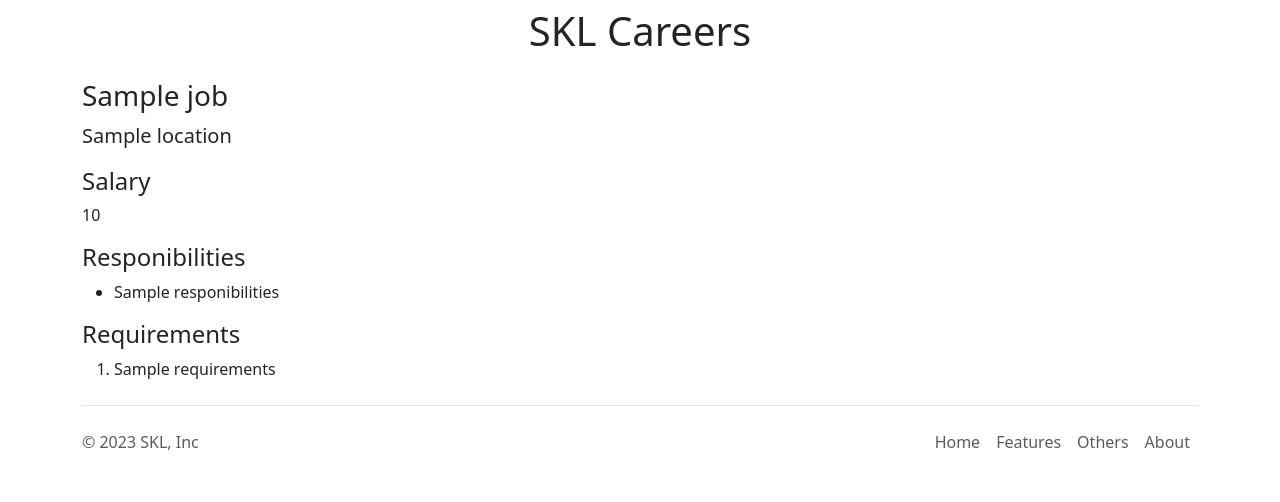
After one commit to skl1028/skl-website-v2, a Flask app: template templates/jobpage.html in a window 1280 px wide. The commit adds this page. Shown: the part 561-1063 px from the top of the page. Run offline with Flask 3, Linux system fonts and the light colour scheme; the template is opened without the code that fills it: most values are stand-ins (such as "Sample title", 1, 10 or a date in 2020).

Commit message:
dynamic page for job page

```diff
--- a/app.py
+++ b/app.py
@@ -1,5 +1,5 @@
 from flask import Flask, render_template, jsonify
-from database import joblist_from_db
+from database import joblist_from_db, load_job_from_db
 
 app = Flask(__name__)
 
@@ -7,8 +7,7 @@ app = Flask(__name__)
 def hello_skl():
   jobs = joblist_from_db()
   return render_template('home.html',
-                          jobs=jobs,
-                          company_name='SKL')
+                          jobs=jobs)
 @app.route("/api/jobs")
 def list_jobs():
   jobs = joblist_from_db()
@@ -18,5 +17,13 @@ def list_jobs():
 def about():
   return render_template('about.html')
 
+@app.route("/job/<id>")
+def job_info(id):
+  job = load_job_from_db(id)
+  if not job:
+    return "Not Found", 404
+  return render_template('jobpage.html',
+                          job=job)
+
 if __name__ == '__main__':
   app.run(host='0.0.0.0', debug=True)
--- /dev/null
+++ b/templates/banner.html
@@ -0,0 +1,7 @@
+<style>
+  #banner{
+    height: 500px;
+    width: 100%;
+    object-fit: cocover;
+  }</style>
+   <img class="img-fluid" id ="banner" src="https://skl-website-1--leungkys.repl.co/static/skl.jpg" height="300">
--- /dev/null
+++ b/templates/bootstrap.html
@@ -0,0 +1,3 @@
+<meta charset="utf-8">
+<meta name="viewport" content="width=device-width, initial-scale=1">
+<link href="https://cdn.jsdelivr.net/npm/bootstrap@5.3.2/dist/css/bootstrap.min.css" rel="stylesheet" integrity="sha384-T3c6CoIi6uLrA9TneNEoa7RxnatzjcDSCmG1MXxSR1GAsXEV/Dwwykc2MPK8M2HN" crossorigin="anonymous">
--- a/templates/footer.html
+++ b/templates/footer.html
@@ -1,6 +1,6 @@
 <div class="container">
   <footer class="d-flex flex-wrap justify-content-between align-items-center py-3 my-4 border-top">
-    <p class="col-md-4 mb-0 text-body-secondary">&copy; 2023 Company, SKL</p>
+    <p class="col-md-4 mb-0 text-body-secondary">&copy; 2023 SKL, Inc</p>
 
     <a href="/" class="col-md-4 d-flex align-items-center justify-content-center mb-3 mb-md-0 me-md-auto link-body-emphasis text-decoration-none">
       <svg class="bi me-2" width="40" height="32"><use xlink:href="#bootstrap"/></svg>
--- a/templates/joblist.html
+++ b/templates/joblist.html
@@ -7,6 +7,6 @@
       {% endif %}
   </div>
   <div class='col-3'>
-  <a href="mailto:leungkys@yahoo.com.hk?subject=Application%20to%20{{job['title']}}&body=My%20name%3A%20%3Cyour%20name%20here%3E%0D%0A%0D%0AMy%20resume%20link%3A%20%3Cresume%20link%3E%0D%0A%0D%0AMy%20LinkedIn%20link%3A%20%3Clinkedin%20in%3E" type="button" class="btn btn-outline-primary">Apply</a>
+  <a href="/job/{{job['id']}}" type="button" class="btn btn-outline-primary">Apply</a>
   </div>
 </div>
--- /dev/null
+++ b/templates/jobpage.html
@@ -0,0 +1,34 @@
+<!DOCTYPE html>
+<html>
+  <head>
+    <title>{{job.title}} - SKL Careers</title>
+    {% include 'bootstrap.html' %}
+  </head>
+
+  <body>
+    {% include 'nav.html' %}
+    {% include 'banner.html' %}
+    <div class="container">
+      <h1 class="text-center mt-2 mb-4">SKL Careers</h1>
+
+      <h3>{{job.title}}</h3>
+      <p class="lead"> {{job.location}}</p>
+      <h4>Salary</h4>
+      <p> {{job.salary}}</p>
+      <h4>Responibilities</h4>
+      <ul>
+        {% for line in job.responibilities.split("\n") %}
+        <li>{{line}}</li>
+        {% endfor %}
+      </ul>
+      <h4>Requirements</h4>
+      <ol>
+        {% for line in job.requirements.split("\n") %}
+        <li>{{line}}</li>
+        {% endfor %}
+      </ol>
+    </div>
+
+     {% include 'footer.html' %}
+  </body>
+</html>
--- a/templates/nav.html
+++ b/templates/nav.html
@@ -1,6 +1,6 @@
 <nav class="navbar shadow-sm fixed-top bg-white">
   <div class="container-fluid">
-    <a class="navbar-brand" href="#">
+    <a class="navbar-brand" href="/">
       <img src="/static/logo.svg" alt="Logo" width="30" height="24" class="d-inline-block align-text-top">
       SKL
     </a>
```
Also changed, not shown: database.py (+12 -0 lines), templates/home.html (+3 -12 lines).
